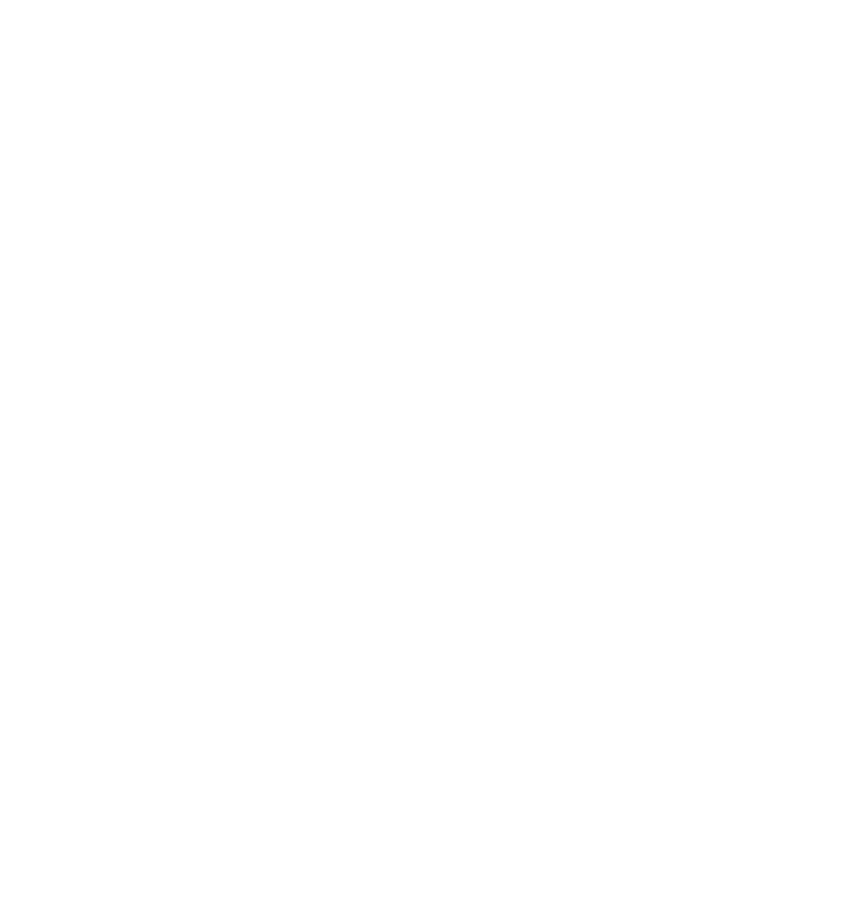
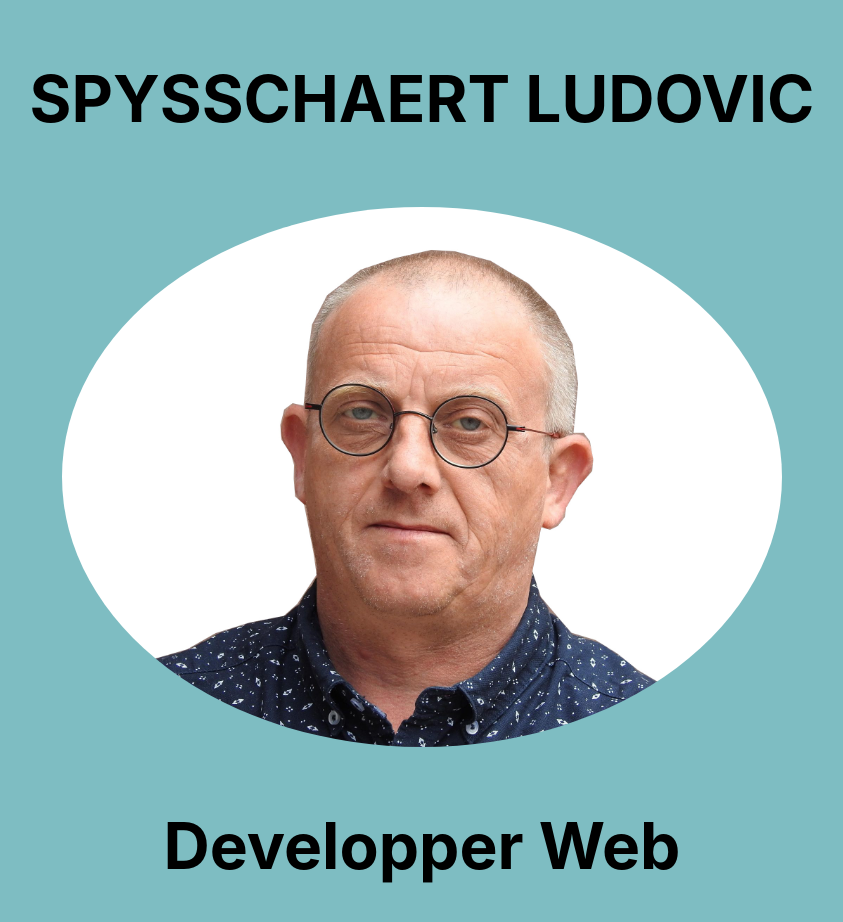
Before and after one commit to pickypou/cv-ludo, a React (Create React App) app: page / in a window 1280 px wide. Shown: the top 922 px of the page, without its empty margins (218-1061 px from the left). Before the commit the page ends 800 px from the top, so only its background shows below. Built offline with nearby package versions, Linux system fonts and the light colour scheme.

Commit message:
creation du header

```diff
--- a/src/App.js
+++ b/src/App.js
@@ -1,10 +1,11 @@
 
 import './App.css';
+import Header from './components/header/Header';
 
 function App() {
   return (
   <>
-
+  <Header />
   </>
   );
 }
--- /dev/null
+++ b/src/components/header/Header.jsx
@@ -0,0 +1,15 @@
+import React from "react";
+import './header.css'
+import ludo from "./ludo-2.jpg";
+
+
+
+export default function header() {
+  return (
+    <div className="header" id="header">
+      <h1 className="title-header">spysschaert ludovic</h1>
+      <img src={ludo} alt="photo spysschaert ludovic" className="fluid  img-ludo" />
+      <h3 className="dev-web">developper web</h3>
+    </div>
+  );
+}
--- /dev/null
+++ b/src/components/header/header.css
@@ -0,0 +1,31 @@
+* {
+  margin: 0;
+  padding: 0;
+}
+.header {
+  background: #7ebdc2;
+  height: 100%;
+}
+.img-ludo {
+  width: 45rem;
+  border-radius: 100%;
+  display: block;
+  margin-left: auto;
+  margin-right: auto;
+}
+
+.title-header  {
+  text-align: center;
+  font-size: 4rem;
+  padding-top: 60px;
+  margin-bottom: 70px;
+  text-transform: uppercase;
+}
+.dev-web {
+    text-align: center;
+    font-size: 4rem;
+    padding-top: 60px;
+    padding-bottom: 70px;
+    text-transform: capitalize;
+
+}
```
Also changed, not shown: src/components/header/ludo-2.jpg (added).
